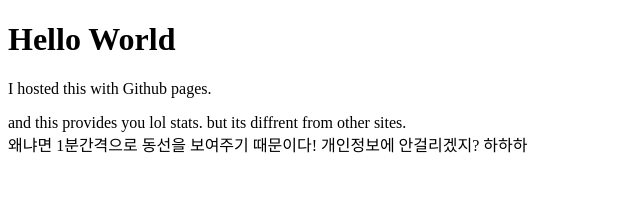
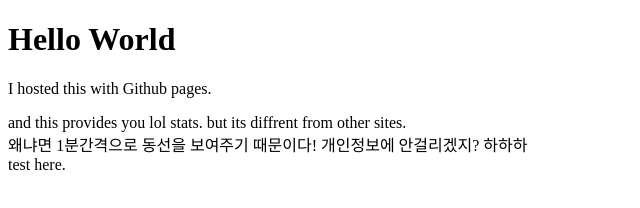
Before and after one commit to artemisfawl12/arti.github.io, a plain HTML site: page index.html in a window 1280 px wide. Shown: the full height of the page, 0-640 px from the left. Drawn offline with Linux system fonts and the light colour scheme.

Commit message:
Update index.html

```diff
--- a/index.html
+++ b/index.html
@@ -5,5 +5,6 @@
 <p>I hosted this with Github pages.</p>
 and this provides you lol stats. but its diffrent from other sites.<br>
 왜냐면 1분간격으로 동선을 보여주기 때문이다! 개인정보에 안걸리겠지? 하하하<br>
+  <a src='pytest.py'>test here.</a>
 </body>
 </html>
```
